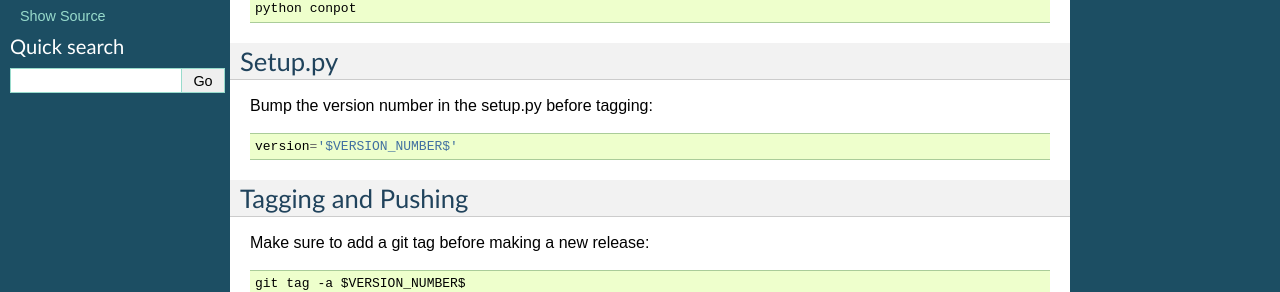
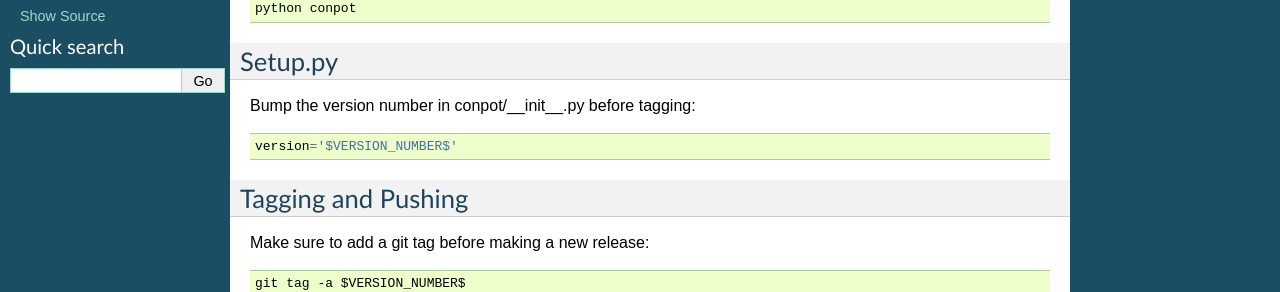
Before and after one commit to logictitans/PLC-conpot, a Sphinx documentation site: the page built from docs/source/development/releasing.rst, in a window 1280 px wide. Shown: the part 328-620 px from the top of the page. Built offline with Sphinx 7.4.7, drawn with Linux system fonts in a browser that asks for light colours; the version number is read from the project's files by our own code.

Commit message:
updated 'bump version' instructions

```diff
--- a/docs/source/development/releasing.rst
+++ b/docs/source/development/releasing.rst
@@ -22,7 +22,7 @@ Run the server to see if he loads properly.
 Setup.py
 --------
 
-Bump the version number in the setup.py before tagging:
+Bump the version number in conpot/__init__.py before tagging:
 
 ::
 
```
